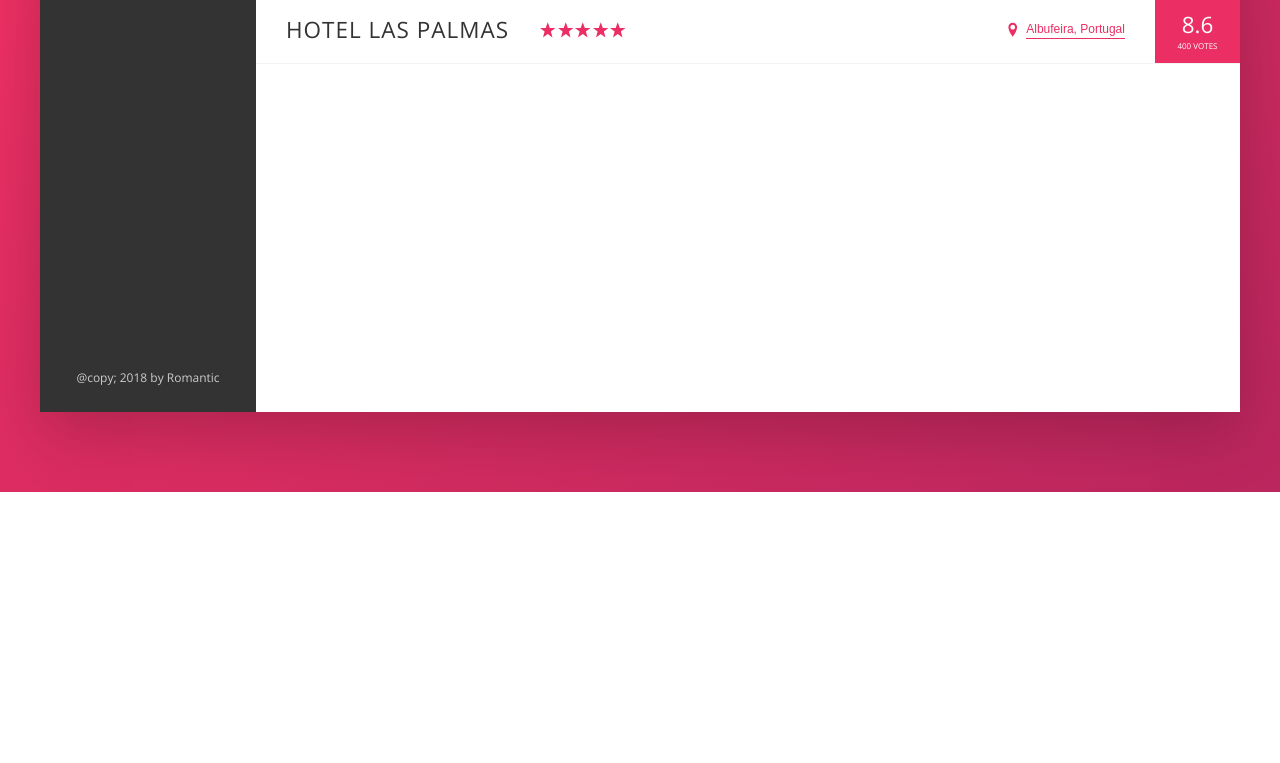
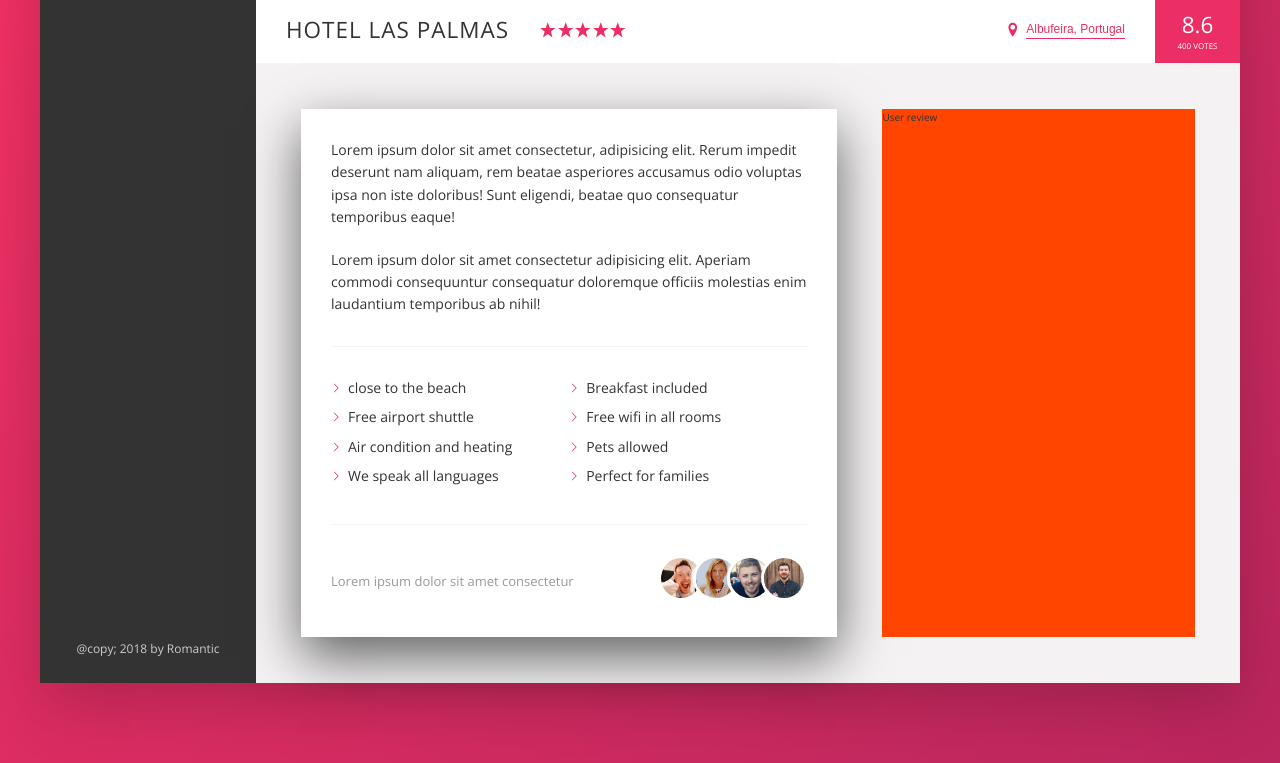
Before and after one commit to wudtichaikarun/practice-css-flex_box, a website: page index.html in a window 1280 px wide. Shown: the part 538-1301 px from the top of the page. Before the commit the page ends 1030 px from the top, so only its background shows below. Drawn offline with nearby package versions, Linux system fonts and the light colour scheme.

Commit message:
hotel-view detail

```diff
--- a/index.html
+++ b/index.html
@@ -162,6 +162,44 @@
           </div>
 
         </div>
+
+        <div class="detail">
+          <div class="description">
+            <p class="paragraph">
+              Lorem ipsum dolor sit amet consectetur, adipisicing elit. Rerum impedit deserunt nam aliquam, rem beatae asperiores accusamus odio voluptas ipsa non iste doloribus! Sunt eligendi, beatae quo consequatur temporibus eaque!
+            </p>
+
+            <p class="paragraph">
+              Lorem ipsum dolor sit amet consectetur adipisicing elit. Aperiam commodi consequuntur consequatur doloremque officiis molestias enim laudantium temporibus ab nihil!
+            </p>
+
+            <ul class="list">
+              <li class="list__item">close to the beach</li>
+              <li class="list__item">Breakfast included</li>
+              <li class="list__item">Free airport shuttle</li>
+              <li class="list__item">Free wifi in all rooms</li>
+              <li class="list__item">Air condition and heating</li>
+              <li class="list__item">Pets allowed</li>
+              <li class="list__item">We speak all languages</li>
+              <li class="list__item">Perfect for families</li>
+            </ul>
+
+            <div class="recommend">
+              <p class="recommend__count">
+                Lorem ipsum dolor sit amet consectetur
+              </p>
+
+              <div class="recommend__friends">
+                <img src="img/user-1.jpg" alt="Friend 1" class="recommend__photo">
+                <img src="img/user-2.jpg" alt="Friend 2" class="recommend__photo">
+                <img src="img/user-3.jpg" alt="Friend 3" class="recommend__photo">
+                <img src="img/user-4.jpg" alt="Friedn 4" class="recommend__photo">
+              </div>
+            </div>
+          </div>
+
+          <div class="user-reviews">User review</div>
+        </div>
       </main>
     </div>
 
--- a/sass/_base.scss
+++ b/sass/_base.scss
@@ -12,7 +12,9 @@
   --color-grey-dark-2: #777;
   --color-grey-dark-3: #999;
 
+  --shadow-light: 0 2rem 5rem rgba(0, 0, 0, .6);
   --shadow-dark: 0 2rem 6rem rgba(0, 0, 0, .2);
+  --line : 1px solid var(--color-grey-light-2);
 }
 
 * {
--- a/sass/_components.scss
+++ b/sass/_components.scss
@@ -210,8 +210,7 @@
   display: flex;
   align-items: center;
 
-  border-bottom: 1px solid var(--color-grey-light-2);
-
+  border-bottom: var(--line);
   &__heading {
     font-size: 2.25rem;
     font-weight: 300;
@@ -307,3 +306,77 @@
     box-shadow: none;
   }
 }
+
+// PARAGRAPH ----------------------------
+// because the paragraph not last child of contnet use last-of-type instead
+.paragraph:not(:last-of-type) {
+  margin-bottom: 2rem;
+}
+
+//  LIST ----------------------------
+.list {
+  list-style: none;
+  margin: 3rem 0;
+  padding: 3rem 0;
+  border-top: var(--line);
+  border-bottom: var(--line);
+
+  display: flex;
+  flex-wrap: wrap;
+
+  &__item {
+    flex: 0 0 50%;
+    margin-bottom: .7rem;
+  }
+
+  &__item::before {
+    content: '';
+    display: inline-block;
+    height: 1rem;
+    width: 1rem;
+    margin-right: .7rem;
+
+    // Older browsers
+    // background-image: url(../img/chevron-thin-right.svg);
+    // background-size: cover;
+
+    // New browsers -masks
+    background-color: var(--color-primary);
+    -webkit-mask-image: url(../img/chevron-thin-right.svg);
+    -webkit-mask-size: cover;
+    mask-image: url(../img/chevron-thin-right.svg);
+    mask-size: cover;
+    // fill: var(--color-primary);
+  }
+
+}
+//  RECOMMEND ----------------------------
+.recommend {
+  font-size: 1.3rem;
+  color: var(--color-grey-dark-3);
+
+  display: flex;
+  // or just use maring-right: auto to class &__count{}
+  // justify-content: space-between;
+  align-items: center;
+
+  &__count {
+    margin-right: auto;
+  }
+
+  &__frieds {}
+
+  &__photo {
+    // fixde img not same size
+    box-sizing: content-box;
+
+    height: 4rem;
+    width: 4rem;
+    border-radius: 50%;
+    border: 3px solid #fff;
+
+    &:not(:last-child) {
+      margin-right: -1.5rem;
+    }
+  }
+}
--- a/sass/_layout.scss
+++ b/sass/_layout.scss
@@ -11,8 +11,7 @@
   font-size: 1.4rem;
   height: 7rem;
   background-color: #fff;
-  border-bottom: 1px solid var(--color-grey-light-2);
-
+  border-bottom: var(--line);
   display: flex;
   justify-content: space-between;
   align-items: center;
@@ -35,5 +34,25 @@
 .hotel-view {
   // instant of use flex:  0 0 82%;
   flex: 1;
-  height: 80rem;
 }
+
+.detail {
+  display: flex;
+  padding: 4.5rem;
+  background-color: var(--color-grey-light-2);
+  border-bottom: var(--line);
+}
+
+.description {
+  font-size: 1.4rem;
+  background-color: #fff;
+  box-shadow: var(--shadow-light);
+  padding: 3rem;
+  flex: 0 0 60%;
+  margin-right: 4.5rem;
+}
+
+.user-reviews {
+  background-color: orangered;
+  flex: 1;
+}
```
Also changed, not shown: css/main.css.
